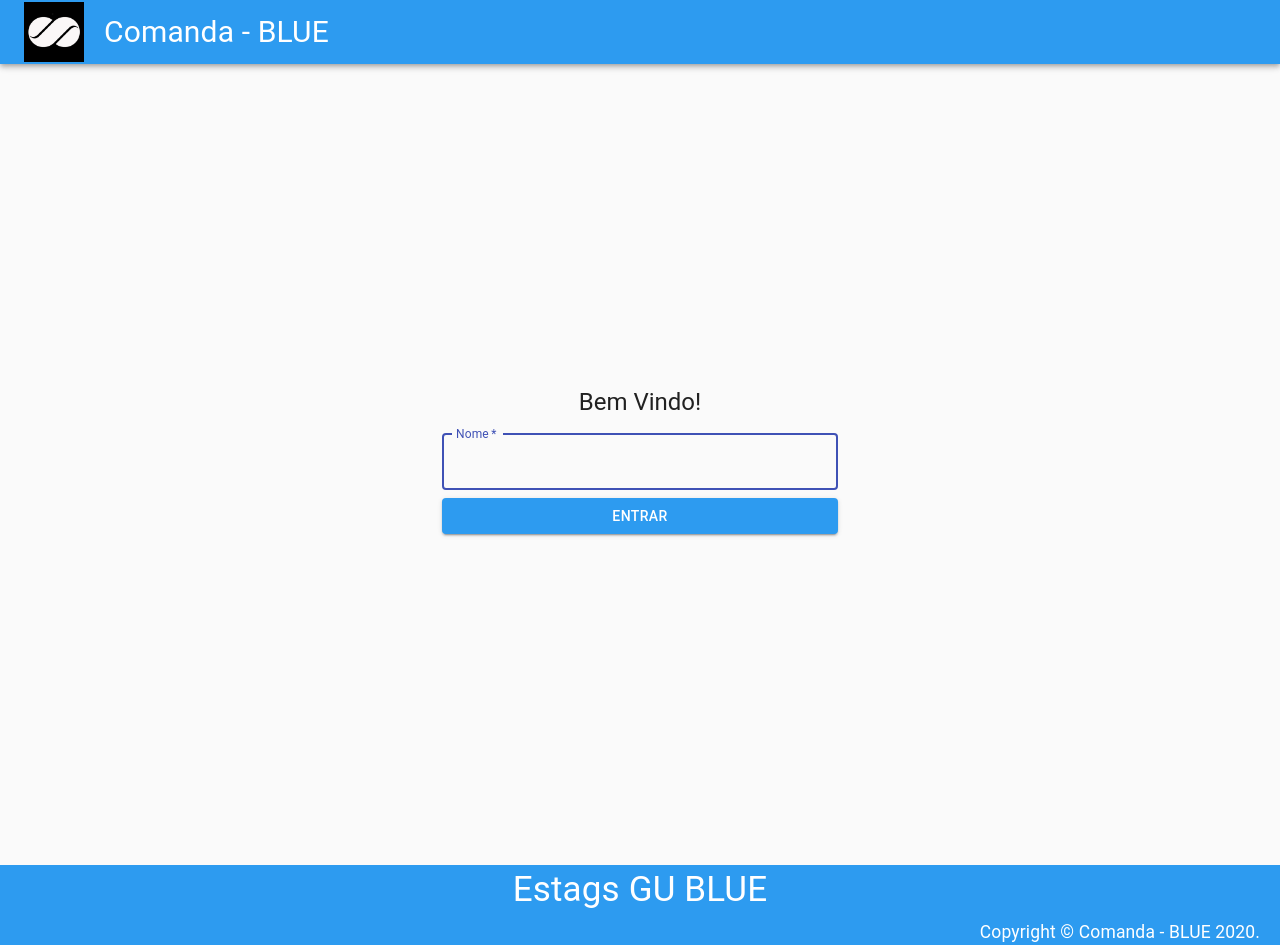
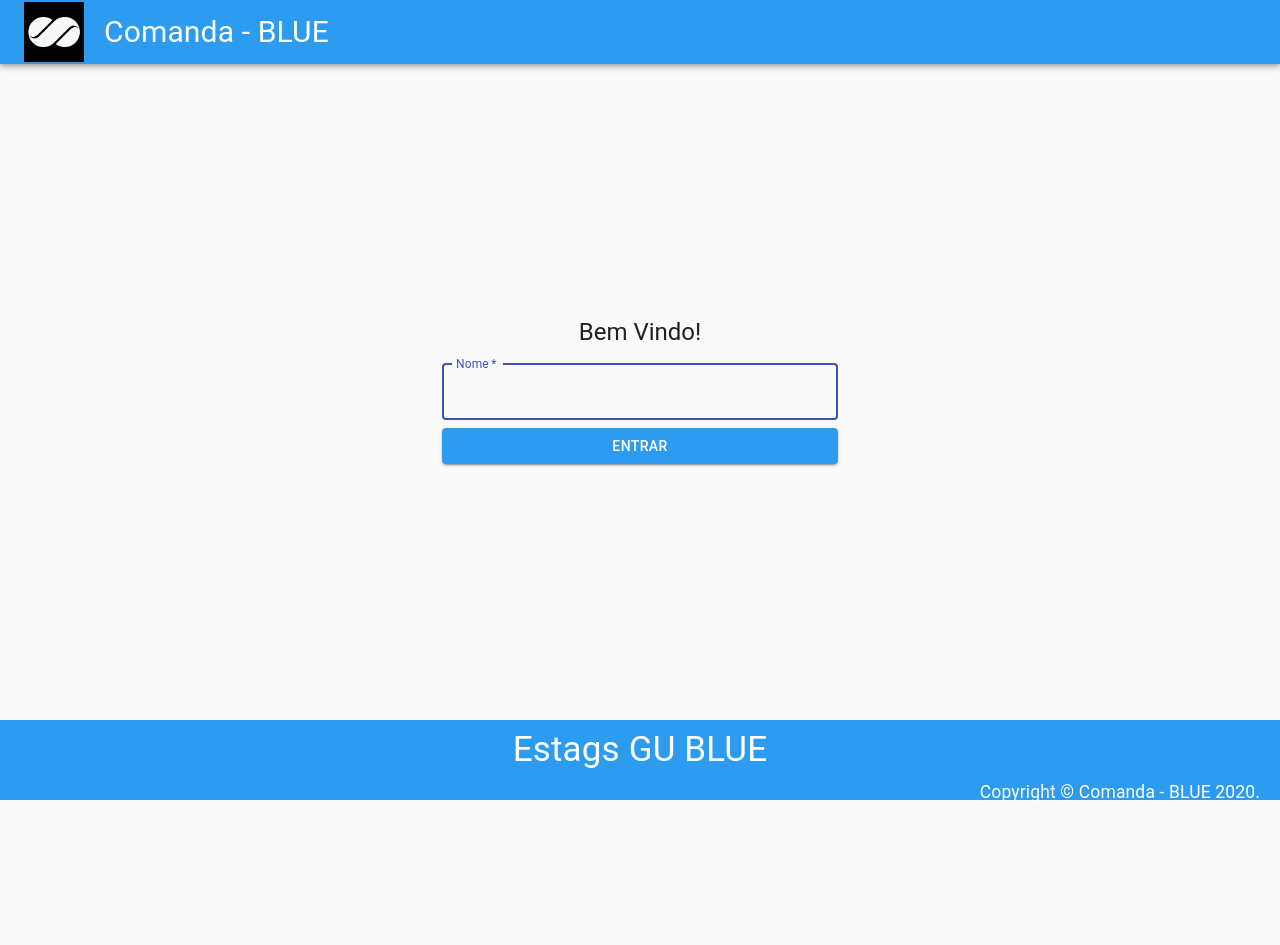
Before and after one commit to murilothink/comanda-blue, a React (Create React App) app in the folder prototipo-ui/telalogin/: page / in a window 1280 px wide. After the commit the page ends 805 px from the top, so only its background shows below. Built offline with nearby package versions, Linux system fonts and the light colour scheme.

Commit message:
Headers e Footers devidamente configurados na pagina

```diff
--- a/prototipo-ui/telalogin/src/component/App.js
+++ b/prototipo-ui/telalogin/src/component/App.js
@@ -11,12 +11,11 @@ import ComandaFooter from '../layout/ComandaFooter';
 export default function SignIn() {
 
   return (
-      <div style={{height:"100%"}} ><ComandaHeader/>
-
+      <div className = 'Comanda'>
+        <ComandaHeader/>
+        <div className='content'>
           <Container component="main" maxWidth = "xs" style={{height:"100%"}}>
             <CssBaseline/>
-
-
               <Grid
                 container
                 style={{height:"100%"}}
@@ -51,9 +50,9 @@ export default function SignIn() {
                 >
                   Entrar
                 </Button>
-
               </Grid>
           </Container>
+        </div>
 
         <ComandaFooter/>
       </div>
```
Lines whose indentation alone changed are shown as unchanged.
